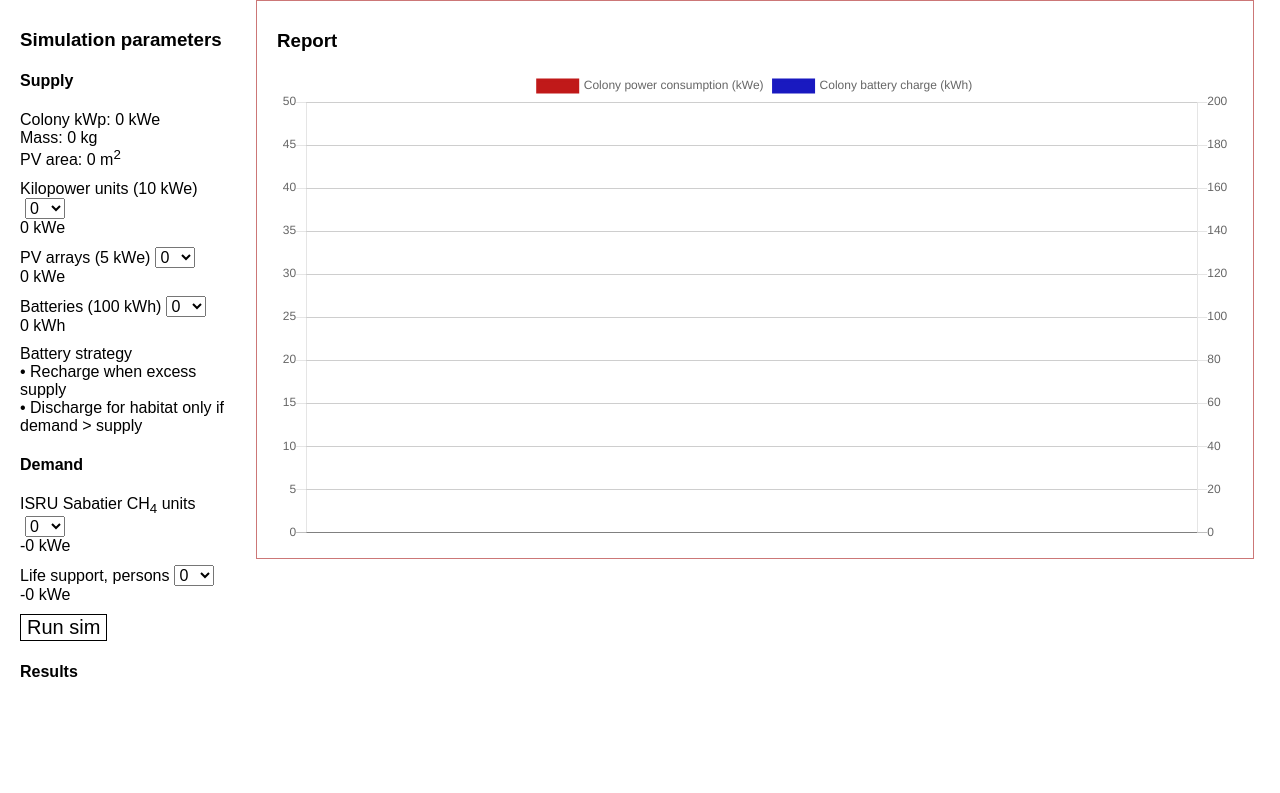
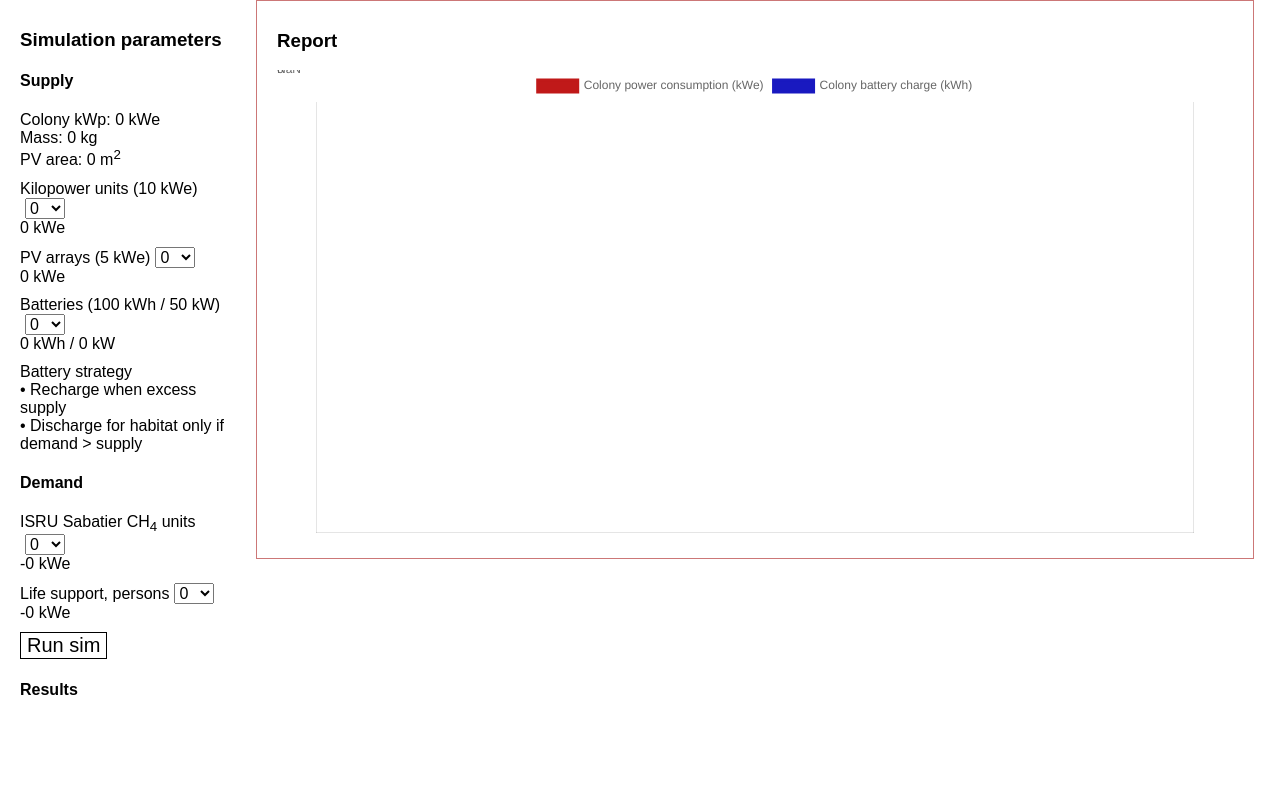
Before and after one commit to davedx/mars-power, a React (Create React App) app: page / in a window 1280 px wide. Shown: the top 793 px of the page. Built offline with nearby package versions, Linux system fonts and the light colour scheme.

Commit message:
Changed graph to show power consumption not production

```diff
--- a/src/App.js
+++ b/src/App.js
@@ -1,4 +1,5 @@
 import React from 'react'
+import _ from 'lodash'
 import './App.css'
 import {Chart, Line} from 'react-chartjs-2'
 import {data, options} from './graph_config'
@@ -19,6 +20,9 @@ const Report = (props) => {
   data.labels = props.labels
   data.datasets[0].data = props.output
   data.datasets[1].data = props.batteryCharge
+  options.scales.yAxes[0].ticks.max = Math.ceil(_.max(props.output)/10)*10
+  options.scales.yAxes[1].ticks.max = Math.ceil(_.max(props.batteryCharge)/10) * 10
+  console.log('options: ', options)
 //  data.datasets[2].data = props.demand
   return <div className='report'>
     <h3>Report</h3>
@@ -100,6 +104,7 @@ class App extends React.Component {
     const pvArrayKw = this.state.pvArray * caps.pvArray.kwPerUnit
     const maxKwe = kilopowerKw + pvArrayKw
     const batteryStorageKwh = this.state.battery * caps.battery.kWhPerUnit
+    const batteryKwp = this.state.battery * caps.battery.kwPerUnit
 
     const kilopowerKg = this.state.kilopower * caps.kilopower.mass
     const pvArrayKg = this.state.pvArray * caps.pvArray.mass
@@ -135,11 +140,11 @@ class App extends React.Component {
             <div>{pvArrayKw} kWe</div>
           </div>
           <div className='control'>
-            <label>Batteries (100 kWh)</label>
+            <label>Batteries (100 kWh / 50 kW)</label>
             <select onChange={(e) => this.setStateFromSelect(e, 'battery')}>
               {ten.map(n => <option key={n}>{n}</option>)}
             </select>
-            <div>{batteryStorageKwh} kWh</div>
+            <div>{batteryStorageKwh} kWh / {batteryKwp} kW</div>
           </div>
           <div className='control'>
             <label>Battery strategy</label>
--- a/src/capabilities.js
+++ b/src/capabilities.js
@@ -9,8 +9,9 @@ const caps = {
     area: 1.5 * 15 // 15 panels
   },
   battery: {
-    // Tesla 100 battery pack
+    // based on Tesla powerpack/Model S battery
     kWhPerUnit: 100,
+    kwPerUnit: 50,
     mass: 590
   },
   sabatier: {
--- a/src/graph_config.js
+++ b/src/graph_config.js
@@ -69,7 +69,7 @@ const data = {
   ]
 };
 
-const options = {
+let options = {
   scales: {
     yAxes: [{
       id: 'A',
--- a/src/simulator.js
+++ b/src/simulator.js
@@ -42,8 +42,10 @@ const calculateOutput = (params) => {
   let batteryOutputKw = 0
 
   let supply = outputKw
+  let consumption = 0
 
   const maxBatteryCapacity = params.state.battery * caps.battery.kWhPerUnit
+  const batteryKwp = params.state.battery * caps.battery.kwPerUnit
 
   let priorities = [
     {name: 'habitat', value: habitatDemandKw, curtailed: false, usesBattery: true},
@@ -59,7 +61,10 @@ const calculateOutput = (params) => {
     if (consumed < priorities[i].value) {
       if (params.env.currentCharge > 0
         && priorities[i].usesBattery) {
-        let batteryDelta = Math.min(params.env.currentCharge, priorities[i].value - consumed)
+
+        const batteryMaxDischarge = Math.min(params.env.currentCharge, batteryKwp)
+        const batteryDelta = Math.min(batteryMaxDischarge, priorities[i].value - consumed)
+
         //console.log(`Dispatching battery for ${name}: ${batteryDelta}`)
         params.env.currentCharge -= batteryDelta
         consumed += batteryDelta
@@ -79,7 +84,7 @@ const calculateOutput = (params) => {
       let methaneDelta = (priorities[i].value/1000) /* MW */ * caps.sabatier.tonPerMWh
       params.env.currentMethane += methaneDelta
     }
-
+    consumption += consumed
   }
 
   if (supply > 0) {
@@ -90,7 +95,7 @@ const calculateOutput = (params) => {
   }
 
 
-  return {outputKw: outputKw - supply, batteryOutputKw}
+  return {outputKw: consumption, batteryOutputKw}
 }
 
 
```
